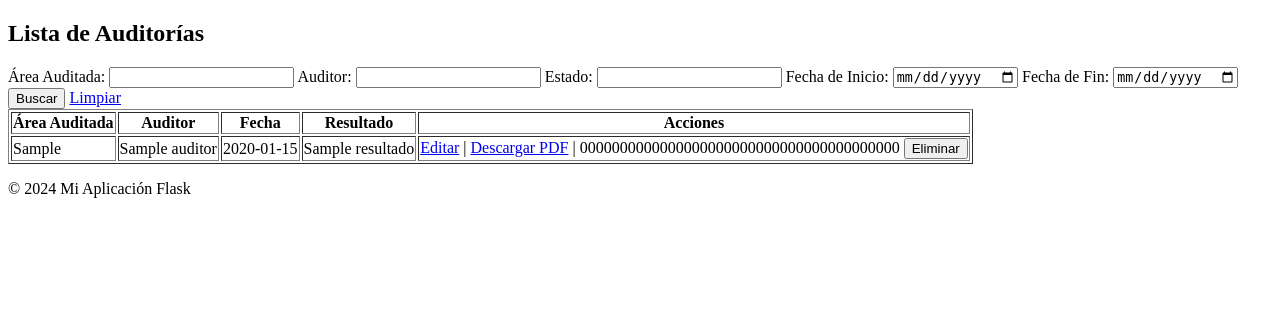
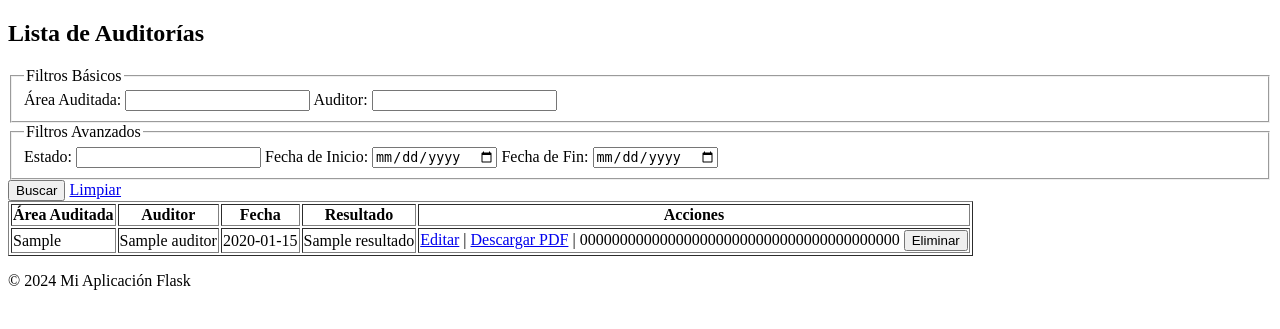
Before and after one commit to constant1n0/iso9001, a Flask app: template app/templates/auditorias/listar.html in a window 1280 px wide. Shown: the part 98-427 px from the top of the page. Run offline with Flask 3, Linux system fonts and the light colour scheme; the template is opened without the code that fills it: most values are stand-ins (such as "Sample title", 1, 10 or a date in 2020).

Commit message:
Update listar.html
Filtros Básicos y Avanzados Separados

```diff
--- a/app/templates/auditorias/listar.html
+++ b/app/templates/auditorias/listar.html
@@ -7,14 +7,22 @@
 {% block content %}
 <h2>Lista de Auditorías</h2>
 
-<!-- Formulario de Búsqueda Avanzada -->
+<!-- Formulario de Búsqueda -->
 <form method="get" action="{{ url_for('auditoria.listar_auditorias') }}">
+
+    <!-- Filtros Básicos -->
+    <fieldset>
+        <legend>Filtros Básicos</legend>
         <label for="area">Área Auditada:</label>
         <input type="text" name="area" id="area" value="{{ request.args.get('area', '') }}">
 
         <label for="auditor">Auditor:</label>
         <input type="text" name="auditor" id="auditor" value="{{ request.args.get('auditor', '') }}">
+    </fieldset>
 
+    <!-- Filtros Avanzados -->
+    <fieldset>
+        <legend>Filtros Avanzados</legend>
         <label for="estado">Estado:</label>
         <input type="text" name="estado" id="estado" value="{{ request.args.get('estado', '') }}">
 
@@ -23,6 +31,7 @@
 
         <label for="fecha_fin">Fecha de Fin:</label>
         <input type="date" name="fecha_fin" id="fecha_fin" value="{{ request.args.get('fecha_fin', '') }}">
+    </fieldset>
 
     <button type="submit">Buscar</button>
     <a href="{{ url_for('auditoria.listar_auditorias') }}">Limpiar</a>
```
Lines whose indentation alone changed are shown as unchanged.
